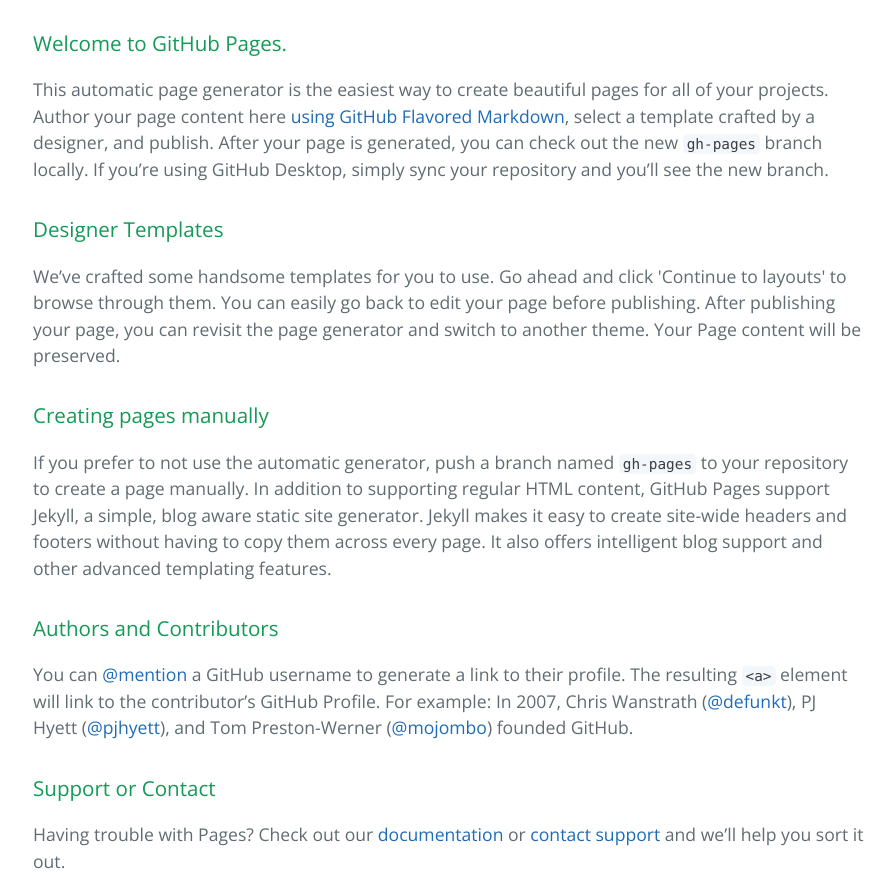
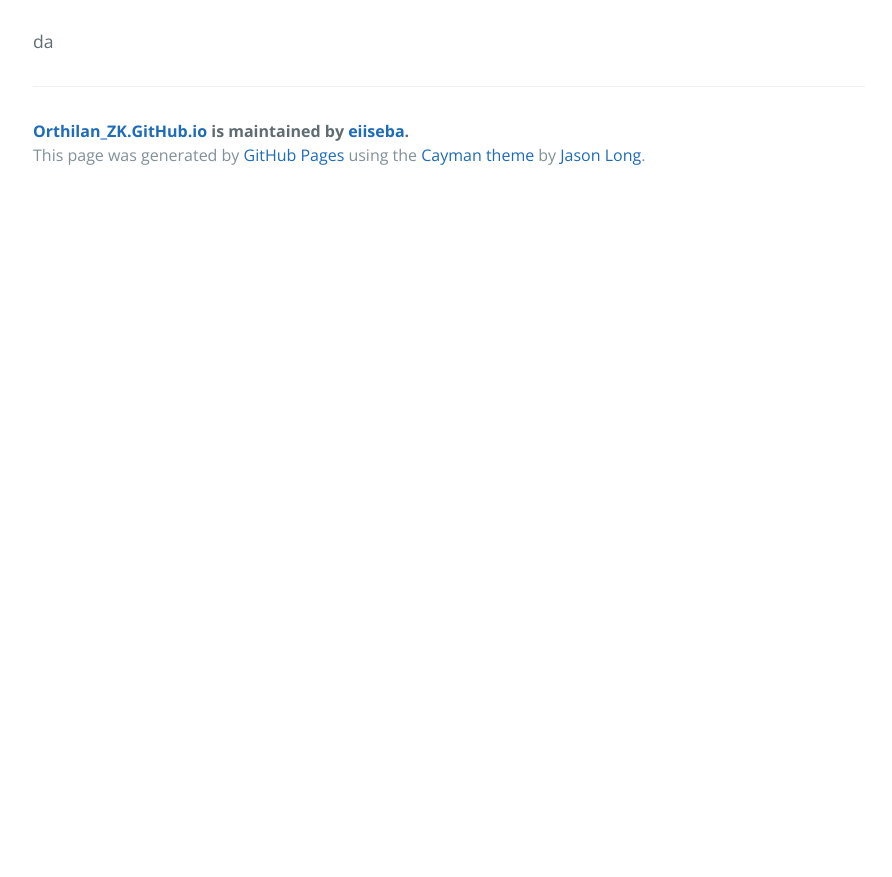
Before and after one commit to eiiseba/orthilan-zk.github.io, a plain HTML site: page index.html in a window 1280 px wide. Shown: the part 340-1217 px from the top of the page, without its empty margins (191-1083 px from the left). After the commit the page ends 800 px from the top, so only its background shows below. Drawn offline with nearby package versions, Linux system fonts and the light colour scheme.

```diff
--- a/index.html
+++ b/index.html
@@ -13,39 +13,16 @@
     <section class="page-header">
       <h1 class="project-name">Orthilan_ZK.GitHub.io</h1>
       <h2 class="project-tagline"></h2>
-      <a href="https://github.com/eiiseba/orthilan_zk.github.io" class="btn">View on GitHub</a>
-      <a href="https://github.com/eiiseba/orthilan_zk.github.io/zipball/master" class="btn">Download .zip</a>
-      <a href="https://github.com/eiiseba/orthilan_zk.github.io/tarball/master" class="btn">Download .tar.gz</a>
+      <a href="https://github.com/eiiseba/orthilan-zk.github.io" class="btn">View on GitHub</a>
+      <a href="https://github.com/eiiseba/orthilan-zk.github.io/zipball/master" class="btn">Download .zip</a>
+      <a href="https://github.com/eiiseba/orthilan-zk.github.io/tarball/master" class="btn">Download .tar.gz</a>
     </section>
 
     <section class="main-content">
-      <h3>
-<a id="welcome-to-github-pages" class="anchor" href="#welcome-to-github-pages" aria-hidden="true"><span aria-hidden="true" class="octicon octicon-link"></span></a>Welcome to GitHub Pages.</h3>
-
-<p>This automatic page generator is the easiest way to create beautiful pages for all of your projects. Author your page content here <a href="https://guides.github.com/features/mastering-markdown/">using GitHub Flavored Markdown</a>, select a template crafted by a designer, and publish. After your page is generated, you can check out the new <code>gh-pages</code> branch locally. If you’re using GitHub Desktop, simply sync your repository and you’ll see the new branch.</p>
-
-<h3>
-<a id="designer-templates" class="anchor" href="#designer-templates" aria-hidden="true"><span aria-hidden="true" class="octicon octicon-link"></span></a>Designer Templates</h3>
-
-<p>We’ve crafted some handsome templates for you to use. Go ahead and click 'Continue to layouts' to browse through them. You can easily go back to edit your page before publishing. After publishing your page, you can revisit the page generator and switch to another theme. Your Page content will be preserved.</p>
-
-<h3>
-<a id="creating-pages-manually" class="anchor" href="#creating-pages-manually" aria-hidden="true"><span aria-hidden="true" class="octicon octicon-link"></span></a>Creating pages manually</h3>
-
-<p>If you prefer to not use the automatic generator, push a branch named <code>gh-pages</code> to your repository to create a page manually. In addition to supporting regular HTML content, GitHub Pages support Jekyll, a simple, blog aware static site generator. Jekyll makes it easy to create site-wide headers and footers without having to copy them across every page. It also offers intelligent blog support and other advanced templating features.</p>
-
-<h3>
-<a id="authors-and-contributors" class="anchor" href="#authors-and-contributors" aria-hidden="true"><span aria-hidden="true" class="octicon octicon-link"></span></a>Authors and Contributors</h3>
-
-<p>You can <a href="https://help.github.com/articles/basic-writing-and-formatting-syntax/#mentioning-users-and-teams" class="user-mention">@mention</a> a GitHub username to generate a link to their profile. The resulting <code>&lt;a&gt;</code> element will link to the contributor’s GitHub Profile. For example: In 2007, Chris Wanstrath (<a href="https://github.com/defunkt" class="user-mention">@defunkt</a>), PJ Hyett (<a href="https://github.com/pjhyett" class="user-mention">@pjhyett</a>), and Tom Preston-Werner (<a href="https://github.com/mojombo" class="user-mention">@mojombo</a>) founded GitHub.</p>
-
-<h3>
-<a id="support-or-contact" class="anchor" href="#support-or-contact" aria-hidden="true"><span aria-hidden="true" class="octicon octicon-link"></span></a>Support or Contact</h3>
-
-<p>Having trouble with Pages? Check out our <a href="https://help.github.com/pages">documentation</a> or <a href="https://github.com/contact">contact support</a> and we’ll help you sort it out.</p>
+      <p>da</p>
 
       <footer class="site-footer">
-        <span class="site-footer-owner"><a href="https://github.com/eiiseba/orthilan_zk.github.io">Orthilan_ZK.GitHub.io</a> is maintained by <a href="https://github.com/eiiseba">eiiseba</a>.</span>
+        <span class="site-footer-owner"><a href="https://github.com/eiiseba/orthilan-zk.github.io">Orthilan_ZK.GitHub.io</a> is maintained by <a href="https://github.com/eiiseba">eiiseba</a>.</span>
 
         <span class="site-footer-credits">This page was generated by <a href="https://pages.github.com">GitHub Pages</a> using the <a href="https://github.com/jasonlong/cayman-theme">Cayman theme</a> by <a href="https://twitter.com/jasonlong">Jason Long</a>.</span>
       </footer>
```
Also changed, not shown: params.json (+1 -1 lines).
